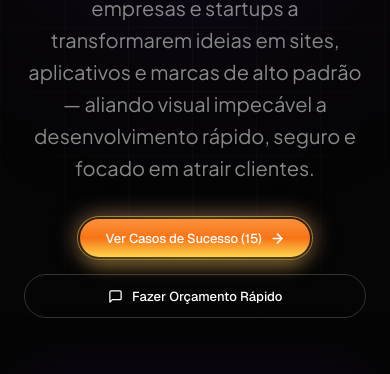
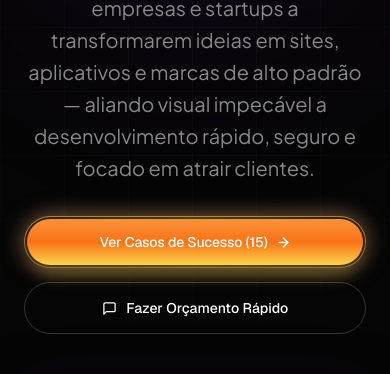
Before and after one commit to Gsanzzz/porfolio, a plain HTML site: page index.html in a window 390 px wide. Shown: the part 357-731 px from the top of the page. Drawn offline with nearby package versions, Linux system fonts and the light colour scheme.

Commit message:
style(mobile): equalize hero CTA button sizes and full width

```diff
--- a/index.html
+++ b/index.html
@@ -274,9 +274,10 @@ body.modal-open{overflow:hidden}
   .pf-hero__title{font-size:clamp(1.85rem,7.5vw,2.5rem);line-height:1.15;word-break:break-word}
   .pf-hero__badge{max-width:100%;font-size:.6875rem;padding:.35rem .75rem;text-align:center}
   .pf-hero__actions{flex-direction:column;width:100%;gap:.875rem}
+  .pf-hero__actions .pf-hero-cta,
+  .pf-hero__actions .pf-hero-secondary{width:100% !important;height:3.25rem !important;padding:0 1.25rem !important;display:inline-flex !important;align-items:center !important;justify-content:center !important;font-size:14px !important;box-sizing:border-box !important}
   .st-frame{width:100%;padding:0}
   .st-frame button{width:100%}
-  .pf-hero-secondary{width:100%;justify-content:center}
 
   .st-window__bar span{display:none} /* Oculta caminho longo no topo da janela do studio no celular */
   .pf-studio__grid{padding:1rem}
```
